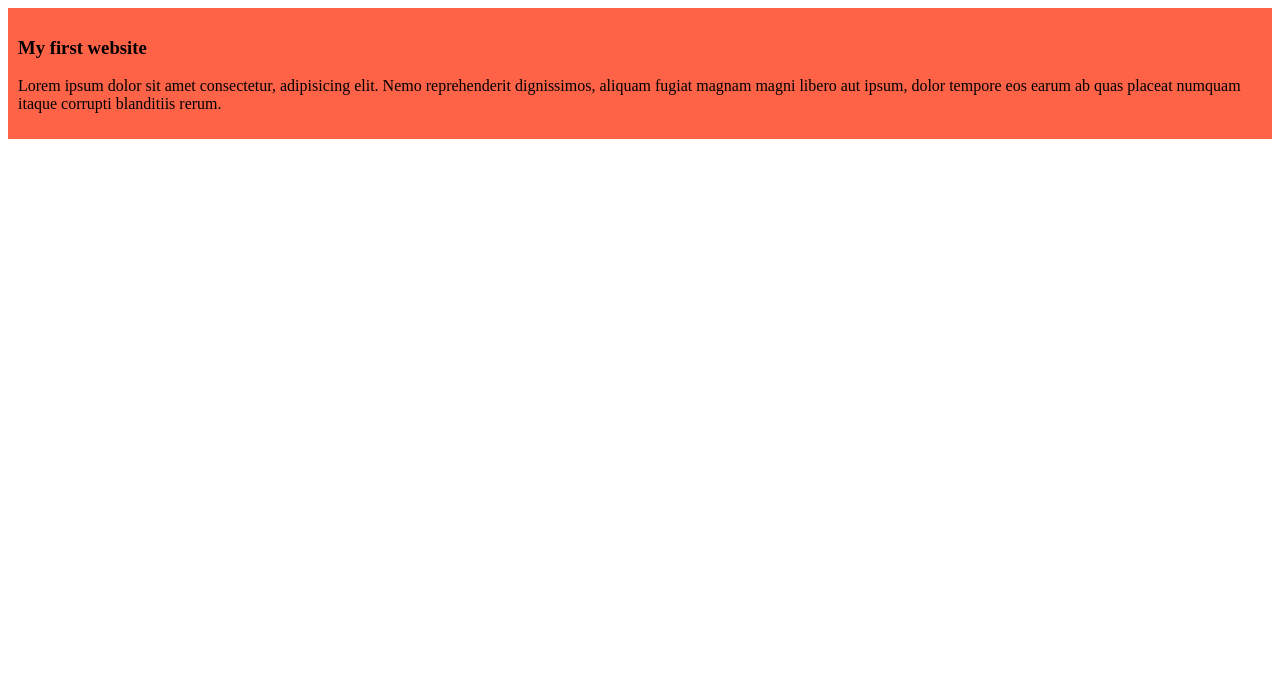
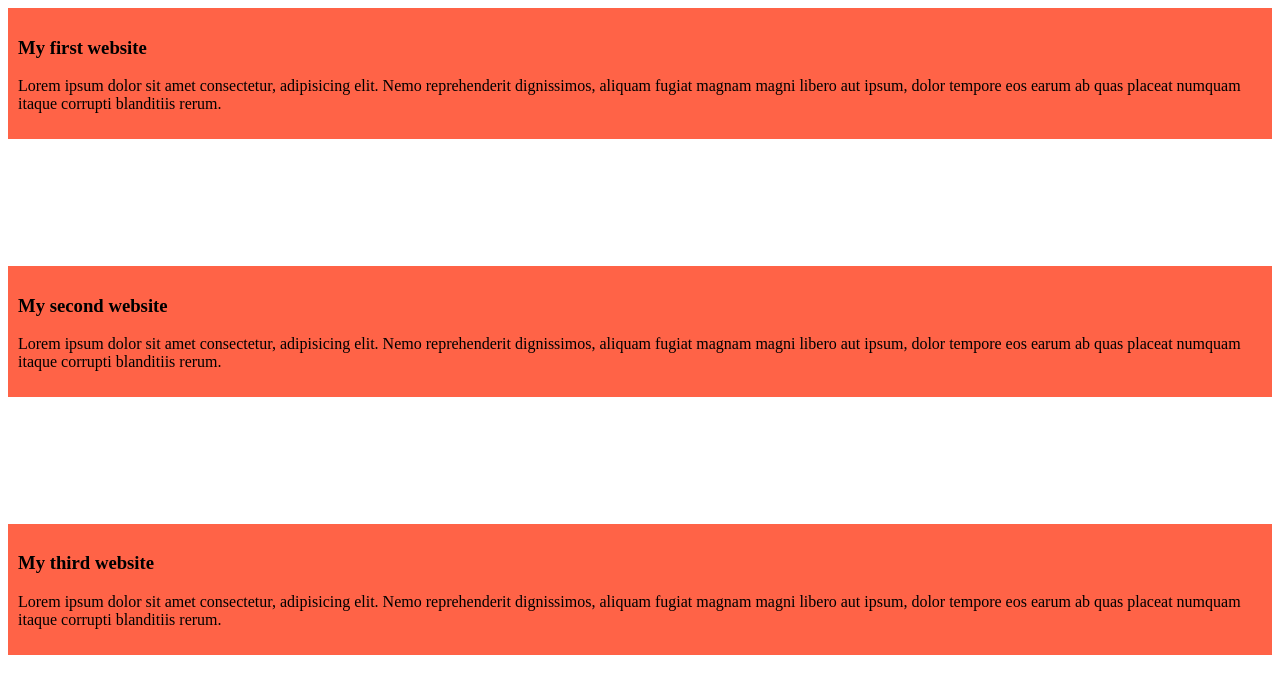
Before and after one commit to abdullahalmaruf1/my-simple-website, a plain HTML site: page index.html in a window 1280 px wide. Drawn offline with Linux system fonts and the light colour scheme.

Commit message:
addes the second and third blog

```diff
--- a/index.html
+++ b/index.html
@@ -14,5 +14,19 @@
         </p>
     </div>
 
+    <div>
+        <h3>My second website</h3>
+        <p>
+            Lorem ipsum dolor sit amet consectetur, adipisicing elit. Nemo reprehenderit dignissimos, aliquam fugiat magnam magni libero aut ipsum, dolor tempore eos earum ab quas placeat numquam itaque corrupti blanditiis rerum.
+        </p>
+    </div>
+
+    <div>
+        <h3>My third website</h3>
+        <p>
+            Lorem ipsum dolor sit amet consectetur, adipisicing elit. Nemo reprehenderit dignissimos, aliquam fugiat magnam magni libero aut ipsum, dolor tempore eos earum ab quas placeat numquam itaque corrupti blanditiis rerum.
+        </p>
+    </div>
+
 </body>
 </html>
--- a/styles/blog.css
+++ b/styles/blog.css
@@ -1,4 +1,5 @@
 div{
     background-color: tomato;
     padding: 10px;
+    margin-bottom: 10%;
 }
```
